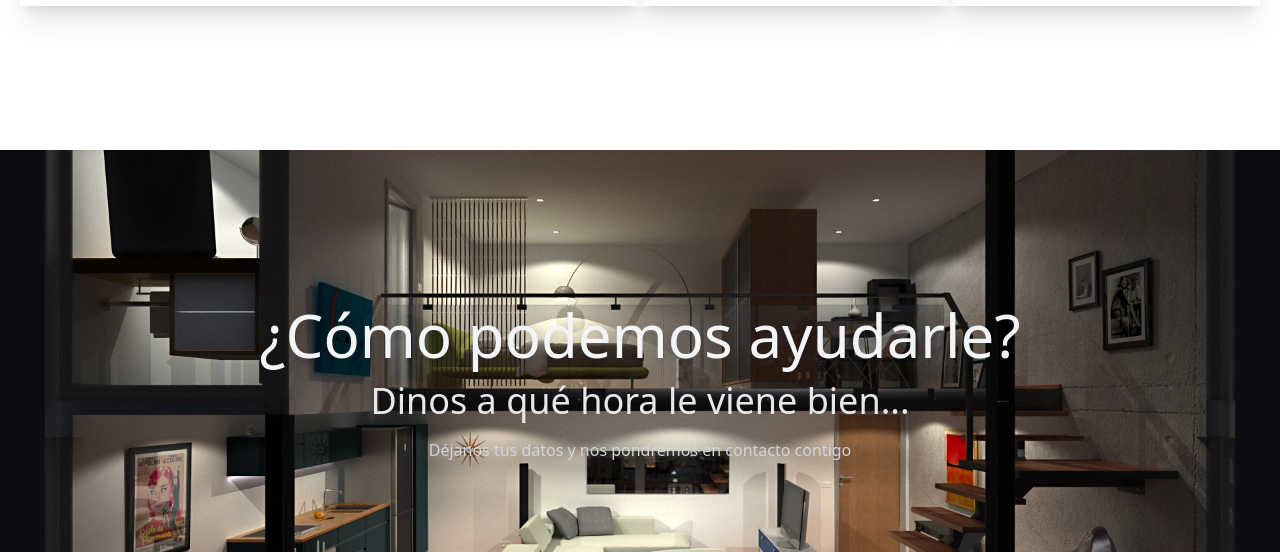
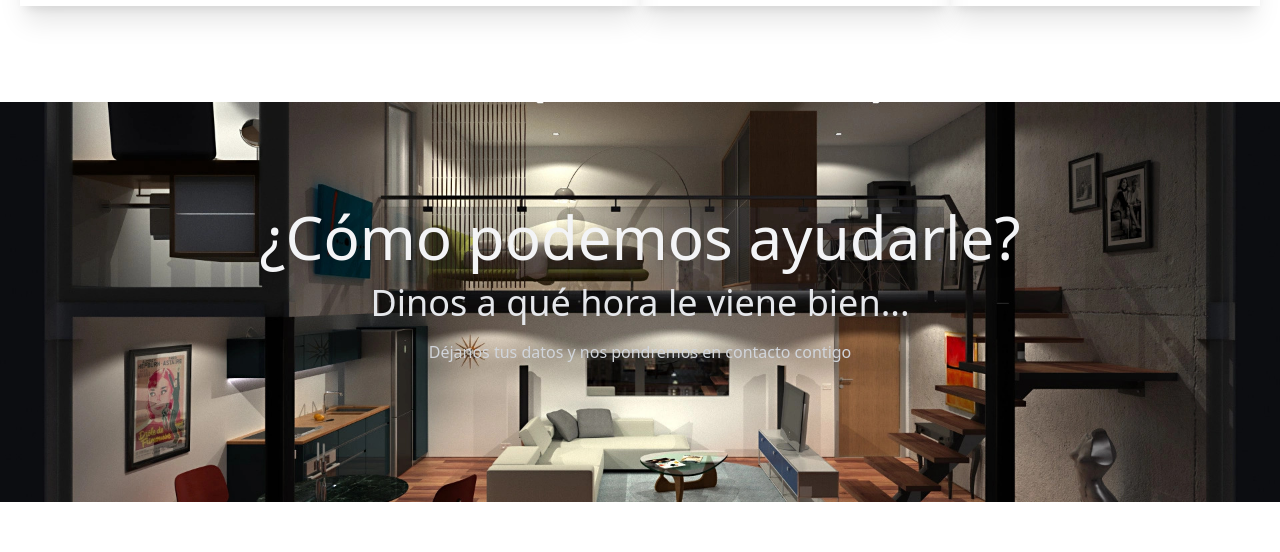
Before and after one commit to gerardo-linares/website-react, a React (Vite) app: page / in a window 1280 px wide. Shown: the part 5436-5988 px from the top of the page. Built offline with nearby package versions, Linux system fonts and the light colour scheme.

Commit message:
Change banner style

```diff
--- a/src/components/Banner/index.jsx
+++ b/src/components/Banner/index.jsx
@@ -3,17 +3,21 @@ import bannerImage from "../../assets/banner.jpg";
 
 const Banner = () => {
   return (
-    <section
-      className="container-full mx-auto flex px-5 h-[500px] items-center justify-center flex-col mt-12 md:py-10"
-      alt="imagen del banner de la casa"
+    <section className="container-full mx-auto">
+      <div
+        alt="imagen de la casa"
         style={{
           backgroundImage: `url(${bannerImage})`,
           backgroundSize: "cover",
           backgroundPosition: "center",
           backgroundAttachment: "fixed",
+          height: "400px",
+          display: "flex",
+          justifyContent: "center",
+          alignItems: "center",
         }}
       >
-      <div className="text-center lg:w-2/3 w-full">
+        <div className="text-center w-full">
           <h1 className="title-font md:text-6xl text-4xl mb-4 font-medium text-gray-100 drop-shadow-lg">
             ¿Cómo podemos ayudarle?
           </h1>
@@ -24,6 +28,7 @@ const Banner = () => {
             Déjanos tus datos y nos pondremos en contacto contigo
           </p>
         </div>
+      </div>
     </section>
   );
 };
```
Lines whose indentation alone changed are shown as unchanged.
